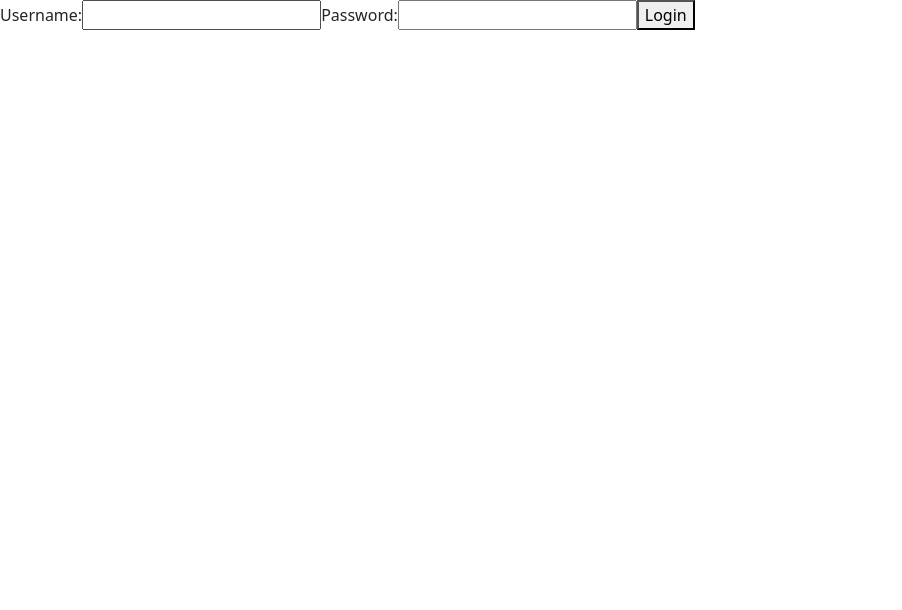
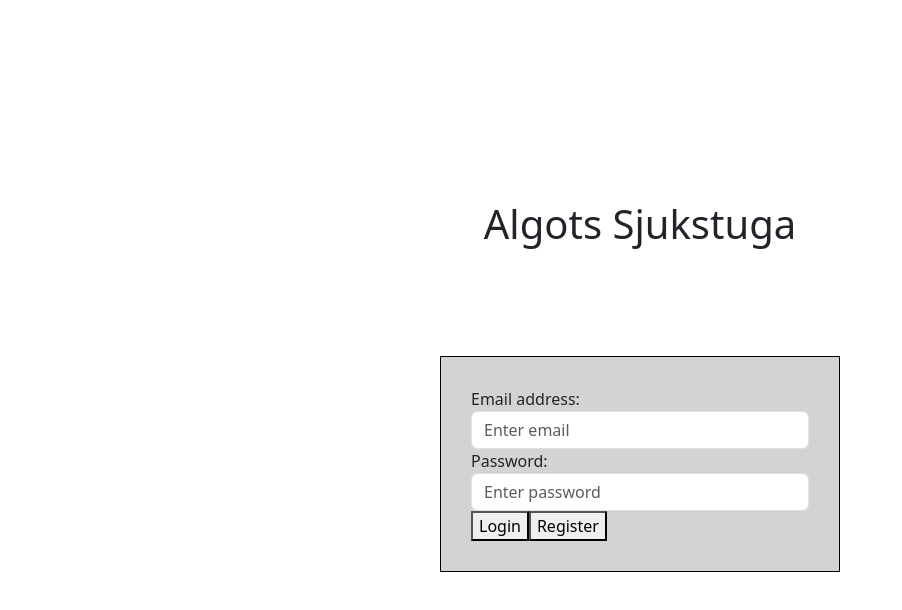
Before and after one commit to AlTheMan/Fullstack-Journal-Frontend, a React (Vite) app: page / in a window 1280 px wide. Shown: the top 610 px of the page, without its empty margins (0-902 px from the left). Built offline with nearby package versions, Linux system fonts and the light colour scheme.

Commit message:
Log in page

```diff
--- /dev/null
+++ b/src/App.css
@@ -0,0 +1,3 @@
+cardStyle {
+    padding: 20px;
+}
--- a/src/App.tsx
+++ b/src/App.tsx
@@ -12,5 +12,5 @@ function App() {
 
   )
 }
-/*   <div className='App'> <HomePage></HomePage></div> */
+
 export default App
--- a/src/components/LoginForm.tsx
+++ b/src/components/LoginForm.tsx
@@ -1,31 +1,59 @@
 // LoginForm.tsx
-import React, { useState } from 'react';
+import React, { useState } from "react";
 
 interface LoginFormProps {
   onSubmit: (username: string, password: string) => void;
 }
 
 const LoginForm: React.FC<LoginFormProps> = ({ onSubmit }) => {
-  const [username, setUsername] = useState('');
-  const [password, setPassword] = useState('');
+  const [username, setUsername] = useState("");
+  const [password, setPassword] = useState("");
 
   const handleSubmit = (event: React.FormEvent<HTMLFormElement>) => {
     event.preventDefault();
     onSubmit(username, password);
   };
 
+
   return (
-    <form onSubmit={handleSubmit}>
-      <label>
-        Username:
-        <input type="text" value={username} onChange={(event) => setUsername(event.target.value)} />
-      </label>
-      <label>
-        Password:
-        <input type="password" value={password} onChange={(event) => setPassword(event.target.value)} />
-      </label>
-      <button type="submit">Login</button>
-    </form>
+    <>
+    <div style={{display: "flex", flexDirection: "column", alignItems: "center", justifyContent: "center", paddingTop: "200px"}}><h1>Algots Sjukstuga</h1></div>
+
+      <div className="mx-auto" style={{
+        backgroundColor: "lightgray",
+        margin: "100px",
+        padding: "30px",
+        width: "400px",
+        border: "1px solid black",
+      }}>
+        <form onSubmit={handleSubmit}>
+          <div className="form-group">
+            <label>Email address: </label>
+            <input
+              placeholder="Enter email"
+              className="form-control"
+              type="email"
+              value={username}
+              onChange={(event) => setUsername(event.target.value)}
+            />
+          </div>
+          <div className="form-group">
+            <label>Password:</label>
+            <input
+              placeholder="Enter password"
+              type="password"
+              className="form-control"
+              value={password}
+              onChange={(event) => setPassword(event.target.value)}
+            />
+          </div>
+          <div className="form-group">
+            <button type="submit">Login</button>
+            <button type="submit">Register</button>
+          </div>
+        </form>
+      </div>
+    </>
   );
 };
 
--- a/src/pages/HomePage.tsx
+++ b/src/pages/HomePage.tsx
@@ -9,7 +9,9 @@ return (
        <Link to="/LoginPage">
         <Button onClick={() => console.log('Login clicked')}>Login</Button>
       </Link>
+      <Link to="/reg">
         <Button onClick={() => console.log('Register clicked')}>Register</Button>
+        </Link>
     </div>
   );
 };
```
